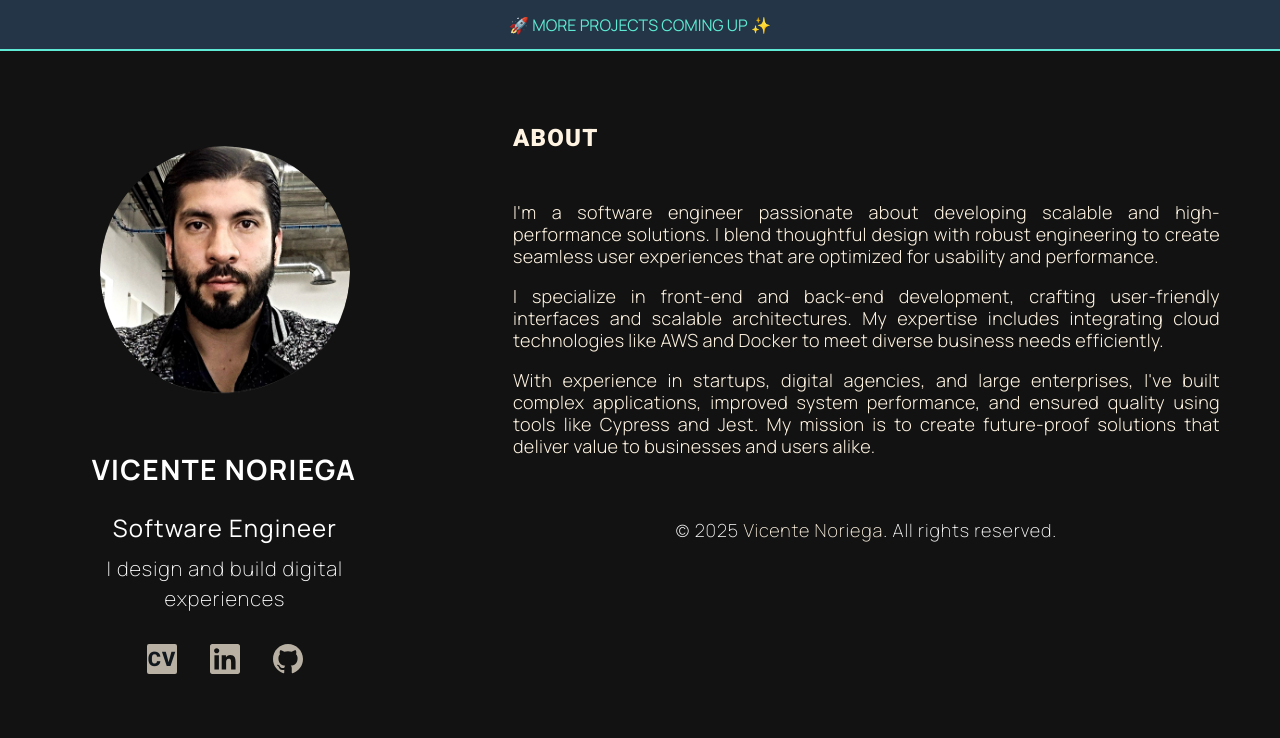
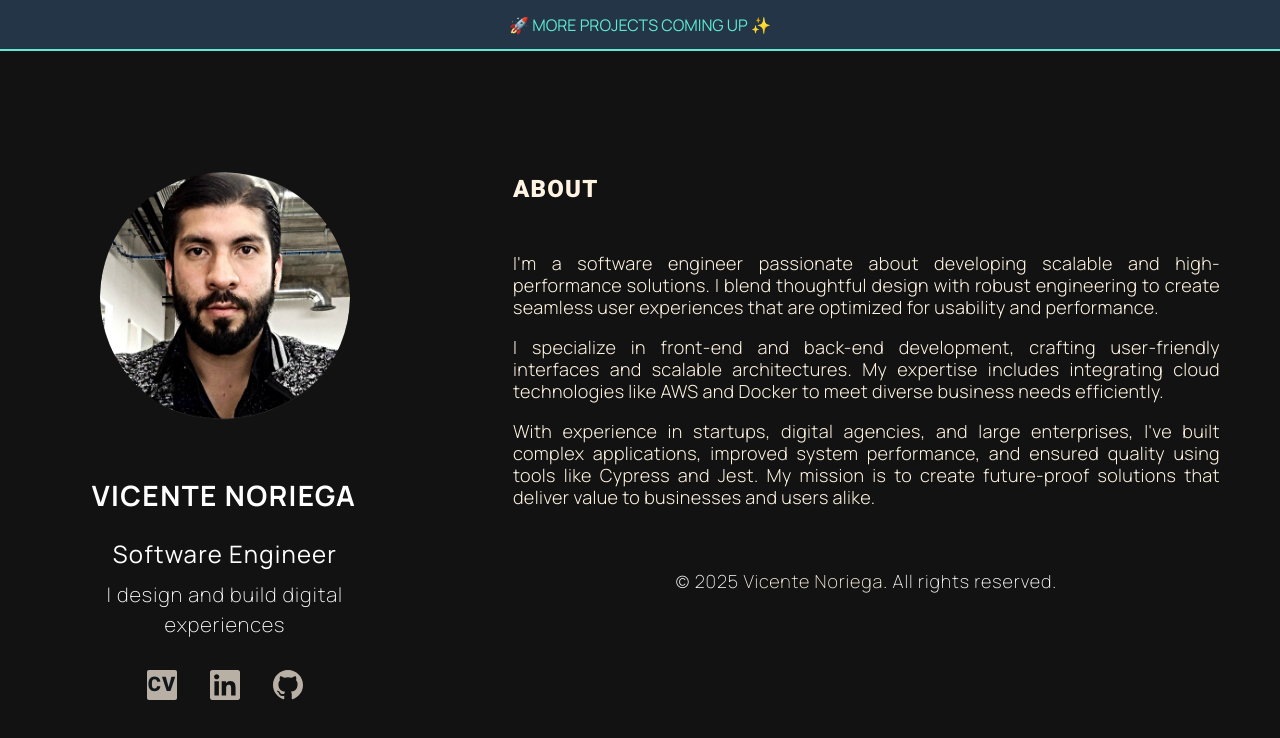
Before and after one commit to vnoriegamoreno/vnoriega-dev, a Vue app: page / in a window 1280 px wide. Shown: the top 738 px of the page. Built offline with nearby package versions, Linux system fonts and the light colour scheme; no server answers.

Commit message:
Landscape - Fix landscape viewport

```diff
--- a/src/styles/_app.scss
+++ b/src/styles/_app.scss
@@ -4,7 +4,7 @@
 #main-content {
   display: flex;
   gap: clamp(40px, calc(40px + (123 - 40) * ((100vw - 768px) / (1280 - 768))), 123px);
-  height: 100vh;
+  height: calc(100vh - 51px);
   max-width: 1280px;
   overflow-y: auto;
   padding: 0 60px;
@@ -13,7 +13,7 @@
   .site-header {
     flex-direction: column;
     flex: 0 0 327px;
-    height: 100vh;
+    height: calc(100vh - 51px);
     position: sticky;
     top: 0;
     @include flex-center;
--- a/src/styles/components/_cover-letter.scss
+++ b/src/styles/components/_cover-letter.scss
@@ -66,7 +66,6 @@
   }
 }
 
-// TODO: Fix flex layout for landscape mobile screens
 @media (max-height: 620px) {
   .avatar {
     img {
@@ -83,7 +82,10 @@
     margin: 50px 60px;
   }
   .cover-letter-section {
-    height: calc(100vh - 100px);
+    align-items: center;
+    height: calc(100vh - 51px);
+    justify-content: center;
+    margin-top: 0;
   }
   .avatar {
     display: none;
--- a/src/styles/components/shared/_announcements.scss
+++ b/src/styles/components/shared/_announcements.scss
@@ -27,8 +27,7 @@ $adsWidth: 300px;
   left: 0;
   overflow: hidden;
   padding: 10px 0;
-  // position: relative;
-  position: fixed;
+  position: relative;
   text-transform: uppercase;
   top: 0;
   width: 100%;
```
